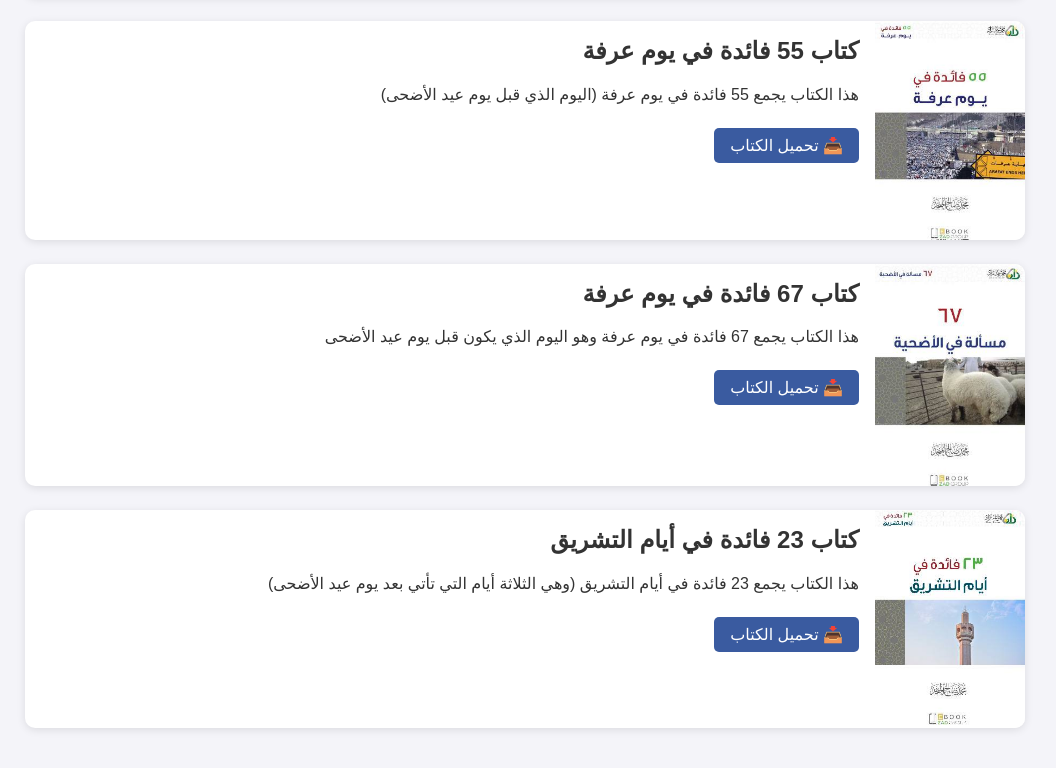
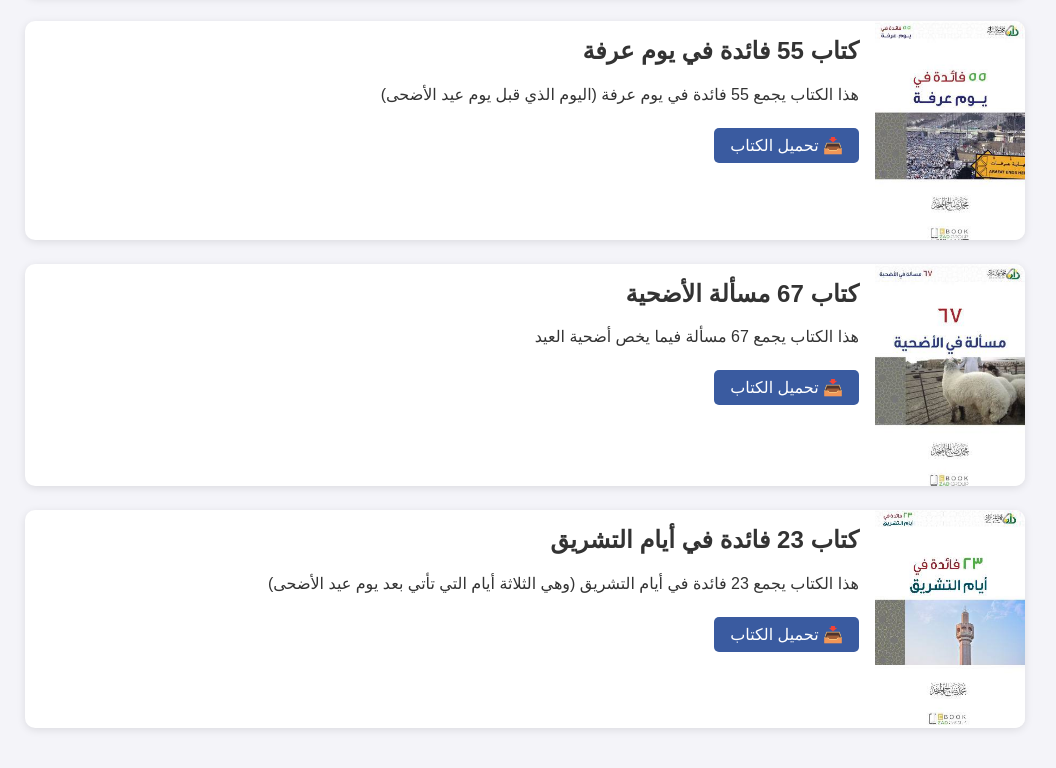
Before and after one commit to ayoub745/kotubl3id, a plain HTML site: page index.html in a window 1280 px wide. Shown: the part 646-1414 px from the top of the page, without its empty margins (115-1171 px from the left). Drawn offline with Linux system fonts and the light colour scheme.

Commit message:
last edit

```diff
--- a/index.html
+++ b/index.html
@@ -97,8 +97,8 @@
     <div class="book">
       <img src="books/67.jpg" alt="غلاف الكتاب 3">
       <div class="book-content">
-        <h2>كتاب 67 فائدة في يوم عرفة</h2>
-        <p>هذا الكتاب يجمع 67 فائدة في يوم عرفة وهو اليوم الذي يكون قبل يوم عيد الأضحى</p>
+        <h2>كتاب 67 مسألة الأضحية </h2>
+        <p>هذا الكتاب يجمع 67 مسألة فيما يخص أضحية العيد</p>
         <a href="books/67-mas2lah-fi-alod7iya 1.pdf" class="download-btn">📥 تحميل الكتاب</a>
       </div>
     </div>
```
